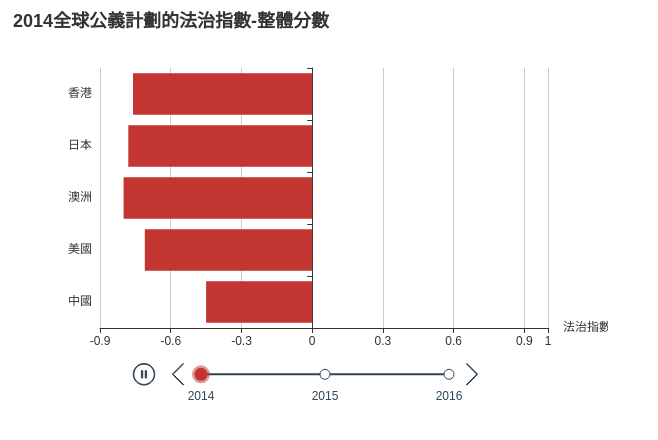
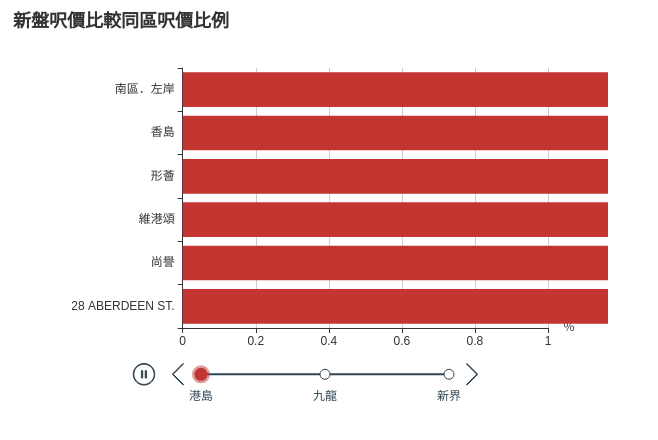
Before and after one commit to ianmaksh/honpro4, a plain HTML site: page index.html in a window 1280 px wide. Shown: the whole page, without its empty margins (0-658 px from the left). Drawn offline with Linux system fonts and the light colour scheme.

Commit message:
Update index.html

```diff
--- a/index.html
+++ b/index.html
@@ -20,14 +20,14 @@
                     "show": true,
                     "autoPlay": true,
                     "playInterval": 1500,
-                    "data" : ["2014", "2015", "2016"]
+                    "data" : ["港島", "九龍", "新界"]
                 },
                 "grid": {
                     "containLabel": true
                 },
                 "xAxis": [{
                     "type" : "value",
-                    "name": "法治指數",
+                    "name": "％",
                     "max": 1
                 }, ],
                 "yAxis": [{
@@ -42,25 +42,25 @@
                     options: [
                                 {
                                     "yAxis": [{
-                                        "data": ["香港","日本","澳洲","美國","中國"]
+                                        "data": ["南區．左岸","香島","形薈","維港頌","尚譽"," 28 ABERDEEN ST."]
                                     }],
                                     "title": {
-                                        "text": "2014全球公義計劃的法治指數-整體分數"
+                                        "text": "新盤呎價比較同區呎價比例"
                                     },
                                     "series": [{
-                                            "data": [-0.76,-0.78,-0.80,-0.71,-0.45]
+                                            "data": [143.77,65.60,45.10,137.33,80.25,130.10]
                                         },
                                     ]
                                 },
                                 {
                                     "yAxis": [{
-                                        "data": ["香港","日本","澳洲","美國","中國"]
+                                        "data": ["柏傲灣","南昌一號","尚都","奧城．西岸","天鑄(第2期)","加多利軒","皓畋","ONE HOMANTIN","君逸山","賢文禮士"]
                                     }],
                                     "title": {
-                                        "text": "2015全球公義計劃的法治指數-整體分數"
+                                        "text": "新盤呎價比較同區呎價比例"
                                     },
                                     "series": [{
-                                            "data": [0.76,0.78,0.80,0.73,0.48]
+                                            "data": [36.65,35.60,20.72,76.72,126.13,68.36,59.28,53.50,37.82,-6.79]
                                         },
                                     ]
                                 },
```
